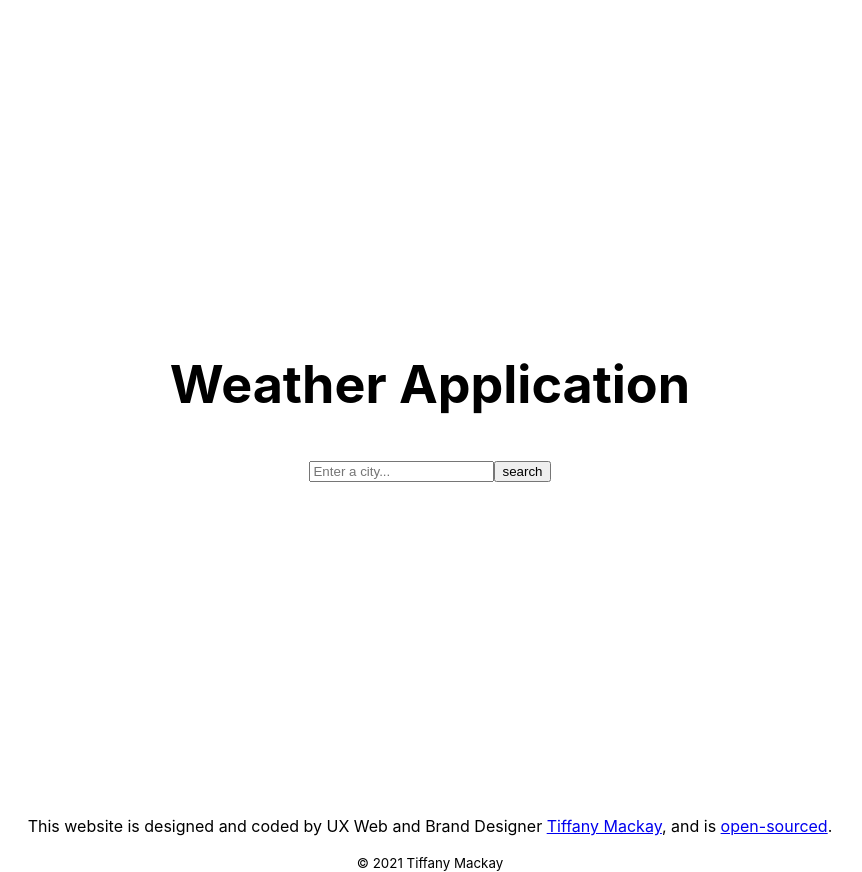
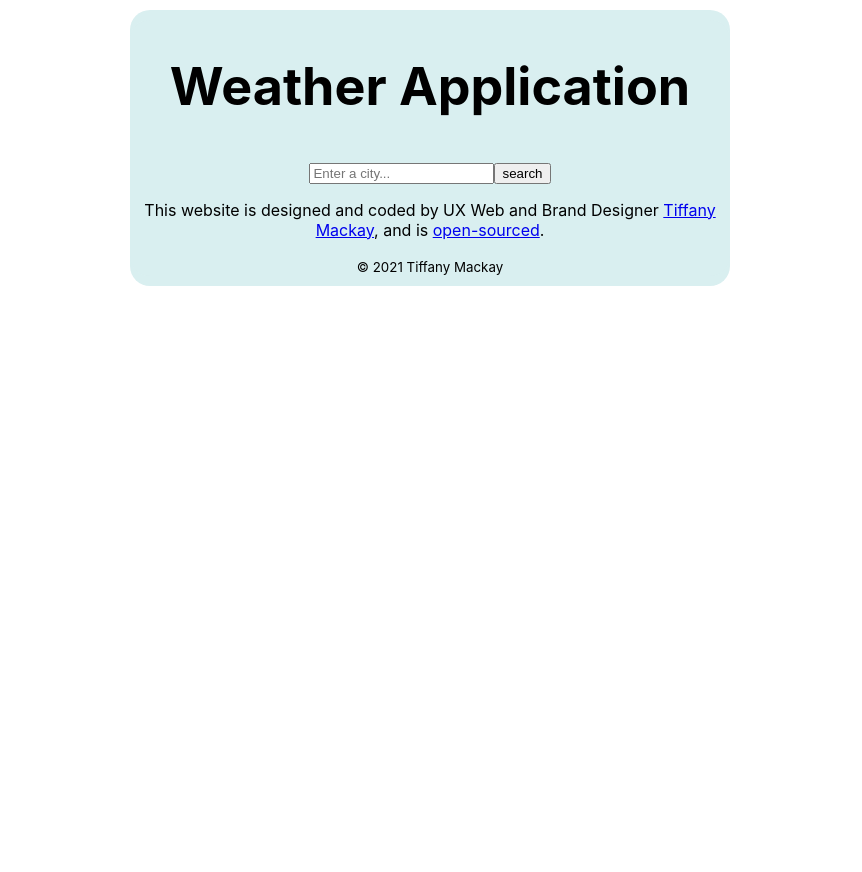
Before and after one commit to tiffanymackay/weather-react, a React (Create React App) app: page / in a window 1280 px wide. Shown: the whole page, without its empty margins (210-1072 px from the left). After the commit the page ends 800 px from the top, so only its background shows below. Built offline with nearby package versions, Linux system fonts and the light colour scheme.

Commit message:
update css

```diff
--- a/src/App.css
+++ b/src/App.css
@@ -8,7 +8,6 @@
 }
 
 .App-header {
-  min-height: 100vh;
   display: flex;
   flex-direction: column;
   align-items: center;
@@ -20,6 +19,10 @@ div {
   display: flex;
   flex-direction: column;
   margin: 0 auto;
+  background-color:rgb(217, 239, 240);
+  max-width: 600px;
+  border-radius: 20px;
+  margin: 10px auto;
 }
 ul {
   padding: 0px;
@@ -30,3 +33,6 @@ li {
 span {
   text-align: left;
 }
+footer {
+  max-width: 600px;
+}
--- a/src/WeatherSearch.js
+++ b/src/WeatherSearch.js
@@ -47,6 +47,7 @@ export default function WeatherSearch() {
   if (display) {
     return (
       <div>
+          <h2>{city}</h2>
         {form}
         <ul>
           <li>Temperature: {temperature}°C</li>
```
